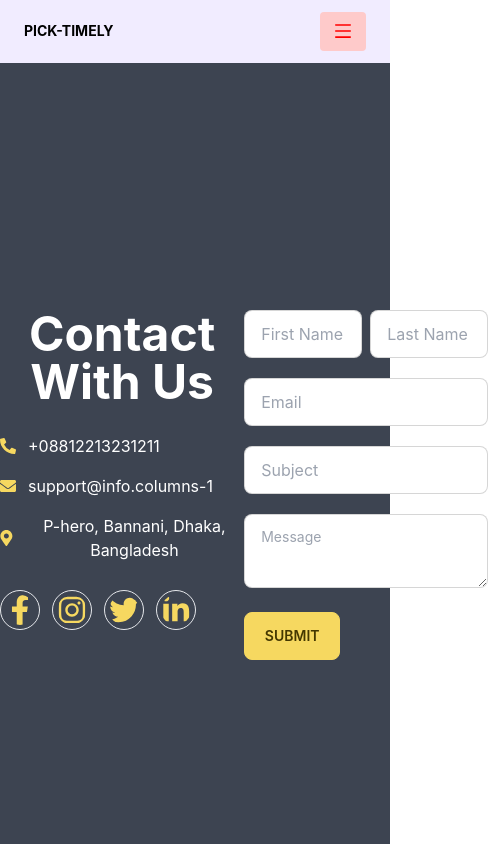
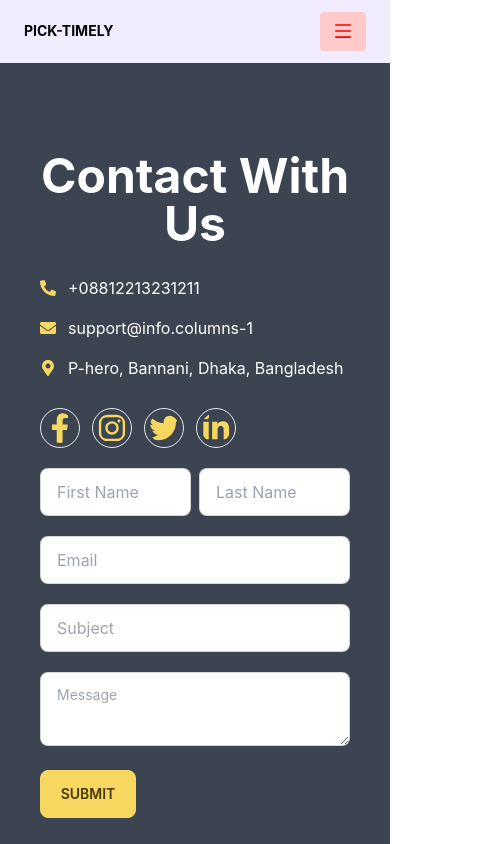
Before and after one commit to endgamers-404-Not-Found/Pick-timely, a React (Create React App) app: page /contact in a window 390 px wide. Shown: the top 844 px of the page, 488 px wide, since content can reach past the window. Built offline with nearby package versions, Linux system fonts and the light colour scheme; no server answers.

Commit message:
contact page make responsive

```diff
--- a/src/Pages/Contact/Contact.js
+++ b/src/Pages/Contact/Contact.js
@@ -19,8 +19,8 @@ const Contact = () => {
 
     return (
         <div class="hero min-h-screen bg-neutral">
-            <div class="flex justify-between container">
-                <div class="text-center lg:text-left w-[50%] text-white">
+            <div class="grid grid-cols-1 lg:grid-cols-2 justify-between container p-10 gap-5">
+                <div class="text-center lg:text-left w-[100%] text-white">
                     <h1 class="text-5xl font-bold mb-5">Contact With Us</h1>
 
                     <p class="py-2 flex justify-start gap-3 items-center"><FaPhoneAlt className='text-secondary' /> +08812213231211</p>
@@ -34,7 +34,7 @@ const Contact = () => {
 
                     </div>
                 </div>
-                <div class="w-[50%]">
+                <div class="w-[100%]">
 
                     <form ref={form} onSubmit={sendEmail}>
                         <div class="flex justify-between gap-2">
```
